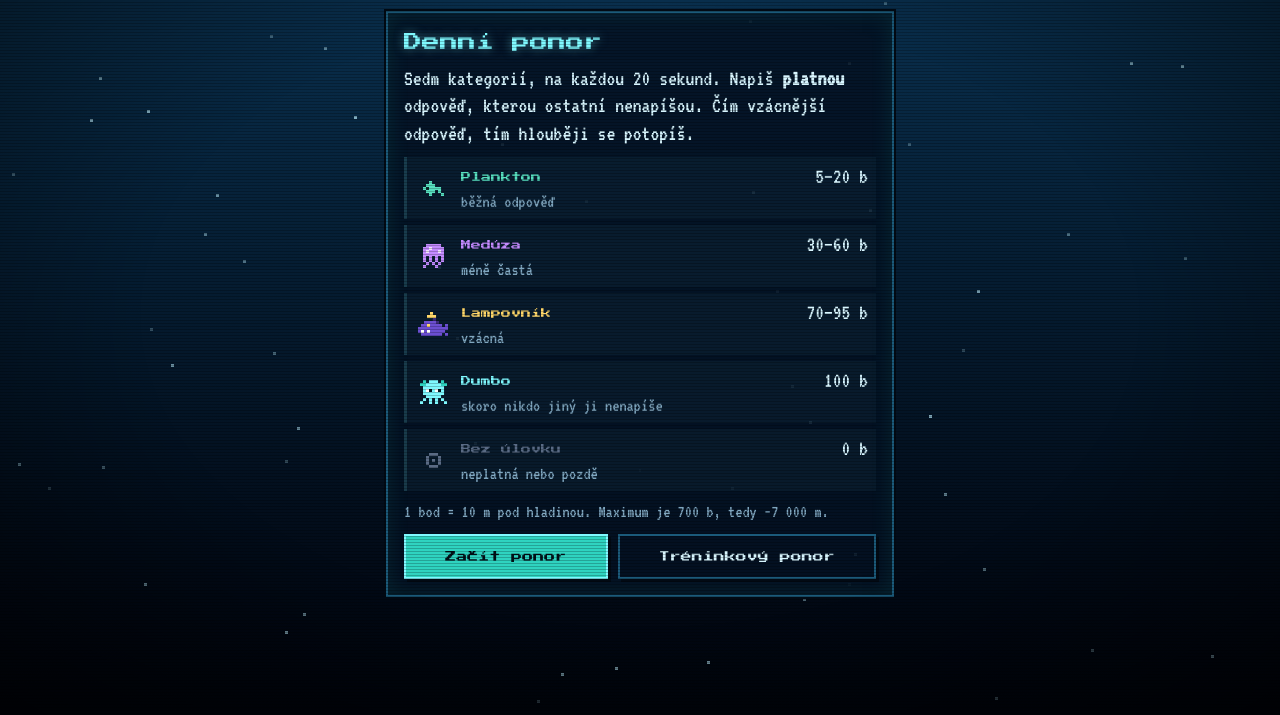
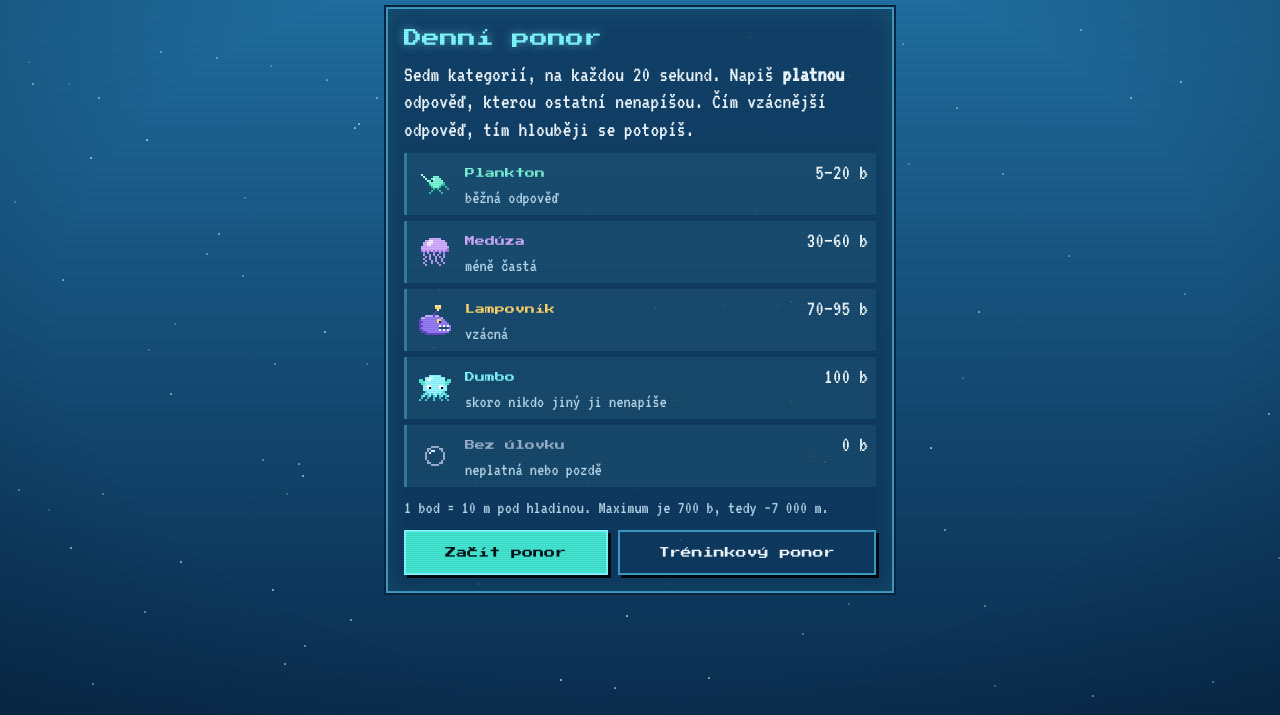
Before and after one commit to Agara-1/Krill, a plain HTML site: page index.html in a window 1280 px wide. Shown: the part 85-800 px from the top of the page. Drawn offline with Linux system fonts and the light colour scheme.

Commit message:
Hlubina: detailnější pixelové sprity a světlejší paleta
Co-Authored-By: Claude Opus 5.5 <noreply@anthropic.com>
Claude-Session: https://claude.ai/code/session_01BN8ScPX92H7zdrFon8287w

```diff
--- a/app.js
+++ b/app.js
@@ -57,9 +57,9 @@ const store = {
 
 // ---------- Vzácnost a body ----------
 const TIERS = {
-  none:     { name: 'Bez úlovku',   color: '#5a6b85', emoji: '⬛' },
-  plankton: { name: 'Plankton',     color: '#58e0c0', emoji: '🟦' },
-  medusa:   { name: 'Medúza',       color: '#c38bff', emoji: '🟪' },
+  none:     { name: 'Bez úlovku',   color: '#9bb3cf', emoji: '⬛' },
+  plankton: { name: 'Plankton',     color: '#7af5d8', emoji: '🟦' },
+  medusa:   { name: 'Medúza',       color: '#d2adff', emoji: '🟪' },
   angler:   { name: 'Lampovník',    color: '#ffd86b', emoji: '🟨' },
   pearl:    { name: 'Dumbo',       color: '#7ff9ff', emoji: '🐙' },
 };
@@ -157,63 +157,95 @@ if (!saved.done && saved.current >= 0 && saved.answers.length === saved.current)
 // ---------- Pixelové sprity ----------
 const SPRITES = {
   mascot: { rows: [
-    '......Y.......',
-    '.....YYY......',
-    '......Y.......',
-    '.......k......',
-    '....RRRRk.....',
-    '..RRRRRRRR...R',
-    '.RRRWbRRRRR.RR',
-    'RRRRbbRRRRRRRR',
-    'RwRwRwRRRRRRR.',
-    'RRRRRRRRRRRRRR',
-    '.RRRRRRRRR..RR',
-    '...RRRRR.....R',
-  ], pal: { R: '#e8402f', W: '#ffffff', b: '#140a0a', w: '#fff3d6', k: '#7a2a1c', Y: '#7ff9ff' } },
+    '...yYy............',
+    '...YYY............',
+    '...yYy............',
+    '....k.............',
+    '.....k............',
+    '......khhhh.......',
+    '....hhRRRRRRh.....',
+    '...hRRRRRRRRRR..rr',
+    '..hRWWRRRRRRRRRrRr',
+    '..RRWbRRRRRRRRRRRr',
+    '.RRRRRRRRRRRRRRRr.',
+    'RwRwRwRRRRRRRRRRRr',
+    'R.....RRRRRRRRrrRr',
+    'RwRwRwRRRRRRRrr.rr',
+    '.RRRRRRRRRRrrr....',
+    '...rrrrrrrr.......',
+  ], pal: { R: '#f0503a', r: '#b3301f', h: '#ff8a6a', W: '#ffffff', b: '#1a0c0c', w: '#fff3d6', k: '#7a2a1c', Y: '#7ff9ff', y: '#c9fdff' } },
   plankton: { rows: [
-    '..G....',
-    '.GGG...',
-    'GgGGGG.',
-    '.GGG.G.',
-    '..G...G',
-  ], pal: { G: '#58e0c0', g: '#0a2a2a' } },
+    'a.............',
+    '.a....GGG.....',
+    '..a..GhGGG....',
+    '...aGeGGGGG...',
+    '....GGGGGGGg..',
+    '....gGGGGGgg..',
+    '.....gGGGg..g.',
+    '......g.g....g',
+    '.....g...g....',
+    '....g.....g...',
+  ], pal: { G: '#7af5d8', g: '#34bfa0', h: '#d8fff4', e: '#0b2a2a', a: '#b8fff0' } },
   medusa: { rows: [
-    '.MMMMM.',
-    'MMmMMMM',
-    'MmMMMmM',
-    'MMMMMMM',
-    'M.M.M.M',
-    'M.M.M.M',
-    '.M.M.M.',
-    'M...M..',
-  ], pal: { M: '#c38bff', m: '#f1e2ff' } },
+    '....MMMMMM....',
+    '..MMllMMMMMM..',
+    '.MMlllMMMMMMM.',
+    '.MMllMMMMMMMM.',
+    'MMMMMMMMMMMMMM',
+    'MMMMMMMMMMMMMm',
+    'mMmMmMmMmMmMmm',
+    '.m.t..t..t.m..',
+    '.t..t.t.t..t..',
+    '..t.t..t.t.t..',
+    '.t..t..t..t...',
+    '..t..t.t..t...',
+    '.t...t..t..t..',
+    '..t......t....',
+  ], pal: { M: '#d2adff', m: '#9f72e6', l: '#f6eeff', t: '#bf98f5' } },
   angler: { rows: [
-    '....Y....',
-    '...YYY...',
-    '.....a...',
-    '..AAAAa..',
-    '.AAWAAAA.A',
-    'AAAAAAAAAA',
-    'AwAwAAAAA.',
-    '.AAAAAAA.A',
-  ], pal: { A: '#6b4fd1', a: '#3b2a7a', W: '#ffd86b', w: '#ffffff', Y: '#ffd86b' } },
+    '........yYy.....',
+    '........YYY.....',
+    '.........y......',
+    '........a.......',
+    '.......a........',
+    '...hhhhahh......',
+    '.hhAAAAAAAAh....',
+    'aAAAAAAAAWWAA...',
+    'aaAAAAAAAWbAAA..',
+    'aAAAAAAAAAAAAAA.',
+    'aaAAAAAAAAwAwAwA',
+    'aAAAAAAAAA.....A',
+    'aaAAAAAAAAwAwAwA',
+    '.aaaAAAAAAAAAAA.',
+    '...aaaaaaaaaa...',
+  ], pal: { A: '#957bf5', a: '#6248c4', h: '#c4b4ff', W: '#ffe07a', b: '#1a1030', w: '#ffffff', Y: '#ffd86b', y: '#fff6cc' } },
   pearl: { rows: [
-    '.E.CCC.E.',
-    'EECCCCCEE',
-    '.CCCCCCC.',
-    '.CWbCWbC.',
-    '.CCCCCCC.',
-    '..CCCCC..',
-    '.C.C.C.C.',
-    'C..C.C..C',
-  ], pal: { C: '#7ff9ff', E: '#2fd3c0', W: '#ffffff', b: '#03121c' } },
+    '.....CCCCCC.....',
+    '...CChhCCCCCC...',
+    'EE.ChhCCCCCCC.EE',
+    'EEECCCCCCCCCCEEE',
+    '.EECCCCCCCCCCEE.',
+    '..CCWWCCCCWWCC..',
+    '..CCWbCCCCWbCC..',
+    '..CCCCCCCCCCCC..',
+    '...cCCCCCCCCc...',
+    '..cCcCcCCcCcCc..',
+    '.cC.cC.cC.cC.cC.',
+    '.c..c..c..c..c..',
+    'c..c...c...c..c.',
+  ], pal: { C: '#94faff', c: '#45cbd9', h: '#e6ffff', E: '#5ce6d6', W: '#ffffff', b: '#03121c' } },
   none: { rows: [
-    '.ooo.',
-    'o...o',
-    'o.o.o',
-    'o...o',
-    '.ooo.',
-  ], pal: { o: '#5a6b85' } },
+    '...oooo...',
+    '.oo....oo.',
+    '.o.ll...o.',
+    'o.l......o',
+    'o........o',
+    'o........o',
+    'o........o',
+    '.o......o.',
+    '.oo....oo.',
+    '...oooo...',
+  ], pal: { o: '#9bb3cf', l: '#e6f0ff' } },
 };
 function spriteSVG(name, px, cx, cy) {
   const sp = SPRITES[name];
@@ -245,7 +277,7 @@ function setDepth(totalPts) {
 
 function header(sub) {
   return `<header class="top">
-    <div class="brand">${spriteBox('mascot', 3)}<span class="logo">HLUBINA</span></div>
+    <div class="brand">${spriteBox('mascot', 2)}<span class="logo">HLUBINA</span></div>
     <div class="sub">${sub}</div>
   </header>`;
 }
@@ -279,7 +311,7 @@ function showIntro() {
   $('#practice').onclick = startPractice;
 }
 function tierRow(t, pts, desc) {
-  return `<li><span class="tier-ico">${spriteBox(t, 3)}</span><span class="tier-name" style="color:${TIERS[t].color}">${TIERS[t].name}</span><span class="tier-pts">${pts}</span><span class="tier-desc">${desc}</span></li>`;
+  return `<li><span class="tier-ico">${spriteBox(t, 2)}</span><span class="tier-name" style="color:${TIERS[t].color}">${TIERS[t].name}</span><span class="tier-pts">${pts}</span><span class="tier-desc">${desc}</span></li>`;
 }
 function startPractice() {
   practice = { answers: [], current: -1, done: false };
@@ -379,7 +411,7 @@ function showReveal(qi) {
   ${header((practice ? 'Trénink' : 'Ponor #' + diveNo) + ' · otázka ' + (qi + 1) + '/' + QUESTIONS)}
   <section class="card reveal tier-${tier}">
     <div class="qlabel">${esc(round.cat.q)}</div>
-    <div class="catch">${spriteBox(tier, 6)}</div>
+    <div class="catch">${spriteBox(tier, 4)}</div>
     ${body}
     <div class="tier-badge" style="--tc:${TIERS[tier].color}">${TIERS[tier].name}</div>
     <div class="gain"><b>+${ans.pts} b</b><span>${meters(ans.pts)}</span></div>
@@ -491,7 +523,7 @@ function diveLogSVG() {
   let s = `<svg class="divelog" viewBox="0 0 ${W} ${H}" role="group" aria-label="Deník ponoru, sedm otázek">
   <defs>
     <linearGradient id="sea" x1="0" y1="0" x2="0" y2="1">
-      <stop offset="0" stop-color="#0f4c74"/><stop offset="0.25" stop-color="#0a2f52"/><stop offset="1" stop-color="#030a1a"/>
+      <stop offset="0" stop-color="#2a86b8"/><stop offset="0.25" stop-color="#17608f"/><stop offset="1" stop-color="#0a2c4f"/>
     </linearGradient>
     <filter id="glow" x="-80%" y="-80%" width="260%" height="260%"><feGaussianBlur stdDeviation="2.4" result="b"/><feMerge><feMergeNode in="b"/><feMergeNode in="SourceGraphic"/></feMerge></filter>
   </defs>
@@ -517,7 +549,7 @@ function diveLogSVG() {
       <rect x="${cx - colW / 2 + 1}" y="0" width="${colW - 2}" height="${H}" class="col-hit"/>
       <text x="${cx}" y="16" text-anchor="middle" class="qnum">Q${i + 1}</text>
       <line x1="${cx}" y1="${surf}" x2="${cx}" y2="${y}" stroke="${TIERS[t].color}" class="cable"/>
-      <g filter="url(#glow)">${spriteSVG(t, 2.6, cx, y)}</g>
+      <g filter="url(#glow)">${spriteSVG(t, 1.6, cx, y)}</g>
       <text x="${cx}" y="${Math.min(H - 4, y + 22)}" text-anchor="middle" class="pts" fill="${TIERS[t].color}">${a.pts}</text>
     </g>`;
   });
@@ -576,8 +608,8 @@ function runCountdown() {
   const reduce = window.matchMedia('(prefers-reduced-motion: reduce)').matches;
   let parts = [];
   function size() {
-    c.width = Math.ceil(window.innerWidth / 3); c.height = Math.ceil(window.innerHeight / 3);
-    parts = Array.from({ length: 70 }, () => ({ x: Math.random() * c.width, y: Math.random() * c.height, v: 2 + Math.random() * 6, a: 0.2 + Math.random() * 0.5 }));
+    c.width = Math.ceil(window.innerWidth / 2); c.height = Math.ceil(window.innerHeight / 2);
+    parts = Array.from({ length: 110 }, () => ({ x: Math.random() * c.width, y: Math.random() * c.height, v: 2 + Math.random() * 6, a: 0.2 + Math.random() * 0.5 }));
   }
   size(); window.addEventListener('resize', size);
   let last = performance.now();
--- a/style.css
+++ b/style.css
@@ -2,14 +2,14 @@
 :root {
   color-scheme: dark;
   --depth: 0;                 /* 0 = hladina, 1 = −7 000 m (nastavuje app.js) */
-  --sea-top: #0b3556;
-  --sea-deep: #01040b;
-  --panel: rgba(4, 18, 36, 0.86);
-  --panel-edge: #1b5a7a;
-  --fg: #d8f6ff;
-  --muted: #7fa6bf;
+  --sea-top: #2378ad;
+  --sea-deep: #0b2f52;
+  --panel: rgba(16, 58, 96, 0.84);
+  --panel-edge: #3d9cc4;
+  --fg: #f0fbff;
+  --muted: #b4d6ea;
   --cyan: #7ff9ff;
-  --teal: #2fd3c0;
+  --teal: #43e6d2;
   --krill: #e8402f;
   --warn: #ff6a4d;
   --font-display: 'Press Start 2P', ui-monospace, 'Courier New', monospace;
@@ -41,8 +41,8 @@ body {
 body::after {
   content: ""; position: fixed; inset: 0; pointer-events: none; z-index: 50;
   background:
-    repeating-linear-gradient(180deg, rgba(0, 0, 0, 0.22) 0 1px, transparent 1px 3px),
-    radial-gradient(ellipse at center, transparent 55%, rgba(0, 0, 0, 0.55) 100%);
+    repeating-linear-gradient(180deg, rgba(0, 0, 0, 0.07) 0 1px, transparent 1px 2px),
+    radial-gradient(ellipse at center, transparent 65%, rgba(0, 20, 40, 0.3) 100%);
 }
 
 #app {
@@ -69,7 +69,7 @@ body::after {
 .card {
   background: var(--panel);
   border: 2px solid var(--panel-edge);
-  box-shadow: 0 0 0 2px #020a14, 0 0 22px rgba(47, 211, 192, 0.12) inset;
+  box-shadow: 0 0 0 2px #072540, 0 0 22px rgba(47, 211, 192, 0.12) inset;
   padding: 16px;
   display: flex; flex-direction: column; gap: 10px;
 }
@@ -88,9 +88,9 @@ body::after {
 /* úrovně vzácnosti */
 .tiers { list-style: none; margin: 0; padding: 0; display: flex; flex-direction: column; gap: 6px; }
 .tiers li {
-  display: grid; grid-template-columns: 36px 1fr auto; grid-template-areas: "ico name pts" "ico desc desc";
+  display: grid; grid-template-columns: 40px 1fr auto; grid-template-areas: "ico name pts" "ico desc desc";
   align-items: center; column-gap: 10px;
-  padding: 6px 8px; background: rgba(127, 249, 255, 0.04); border-left: 3px solid rgba(127, 249, 255, 0.15);
+  padding: 6px 8px; background: rgba(127, 249, 255, 0.07); border-left: 3px solid rgba(127, 249, 255, 0.3);
 }
 .tier-ico { grid-area: ico; display: flex; justify-content: center; }
 .tier-name { grid-area: name; font-family: var(--font-display); font-size: 10px; }
@@ -112,17 +112,17 @@ body::after {
 
 /* otázka */
 .progress { display: flex; gap: 6px; justify-content: center; }
-.pip { width: 26px; height: 8px; background: #0d2b44; border: 1px solid var(--panel-edge); }
+.pip { width: 26px; height: 8px; background: #1b4d73; border: 1px solid var(--panel-edge); }
 .pip.now { background: var(--cyan); box-shadow: 0 0 8px var(--cyan); }
-.pip.done.plankton { background: #58e0c0; } .pip.done.medusa { background: #c38bff; }
-.pip.done.angler { background: #ffd86b; } .pip.done.pearl { background: #7ff9ff; } .pip.done.none { background: #3a4658; }
+.pip.done.plankton { background: #7af5d8; } .pip.done.medusa { background: #d2adff; }
+.pip.done.angler { background: #ffd86b; } .pip.done.pearl { background: #7ff9ff; } .pip.done.none { background: #6f86a3; }
 .gauge { display: flex; justify-content: center; gap: 10px; color: var(--muted); font-size: 20px; }
 .gauge b { color: var(--fg); font-variant-numeric: tabular-nums; }
 .qlabel { color: var(--muted); font-size: 18px; text-transform: uppercase; letter-spacing: 2px; }
 .qtext { font-size: 17px; color: var(--fg); text-shadow: 0 0 10px rgba(127, 249, 255, 0.35); }
 .hint { margin: 0; color: var(--muted); font-size: 19px; }
 
-.timer { position: relative; height: 22px; background: #061a2c; border: 2px solid var(--panel-edge); }
+.timer { position: relative; height: 22px; background: #0e3a5e; border: 2px solid var(--panel-edge); }
 .timer-bar { position: absolute; inset: 0; background: repeating-linear-gradient(90deg, var(--teal) 0 8px, #25b3a3 8px 10px); transform-origin: left; }
 .timer-bar.low { background: repeating-linear-gradient(90deg, var(--warn) 0 8px, #c94a33 8px 10px); }
 .timer-num { position: absolute; right: 6px; top: -2px; font-variant-numeric: tabular-nums; color: #fff; text-shadow: 1px 1px 0 #000; }
@@ -131,11 +131,11 @@ form { display: flex; flex-wrap: wrap; gap: 10px; }
 .input {
   flex: 1 1 200px; min-width: 0;
   font-family: var(--font-body); font-size: 26px;
-  padding: 8px 12px; color: var(--fg); background: #020b16;
+  padding: 8px 12px; color: var(--fg); background: #0b3152;
   border: 2px solid var(--cyan); caret-color: var(--cyan);
   box-shadow: 0 0 12px rgba(127, 249, 255, 0.2) inset;
 }
-.input::placeholder { color: #4d7690; }
+.input::placeholder { color: #86b3cf; }
 .feedback { margin: 0; min-height: 1.2em; color: var(--warn); }
 .shake { animation: shake 0.3s; }
 @keyframes shake { 25% { transform: translateX(-6px); } 50% { transform: translateX(6px); } 75% { transform: translateX(-3px); } }
@@ -167,7 +167,7 @@ form { display: flex; flex-wrap: wrap; gap: 10px; }
 .zone { margin: 0; }
 
 svg.gauss, svg.divelog { width: 100%; height: auto; display: block; font-family: var(--font-body); }
-.axis { stroke: #3d6f8c; stroke-width: 1; }
+.axis { stroke: #7fb3d1; stroke-width: 1; }
 .grid { stroke: rgba(127, 249, 255, 0.08); stroke-width: 1; stroke-dasharray: 2 3; }
 .tick { fill: var(--muted); font-size: 13px; }
 .g-line { fill: none; stroke: var(--cyan); stroke-width: 2; }
@@ -200,7 +200,7 @@ svg.gauss, svg.divelog { width: 100%; height: auto; display: block; font-family:
 .d-list li span:last-child { color: var(--muted); font-variant-numeric: tabular-nums; white-space: nowrap; }
 
 .share-grid { font-size: 26px; text-align: center; letter-spacing: 2px; }
-.foot { color: #4f7690; font-size: 16px; text-align: center; margin: 0; }
+.foot { color: #8fb8d2; font-size: 16px; text-align: center; margin: 0; }
 
 @media (max-width: 380px) {
   body { font-size: 20px; }
```
